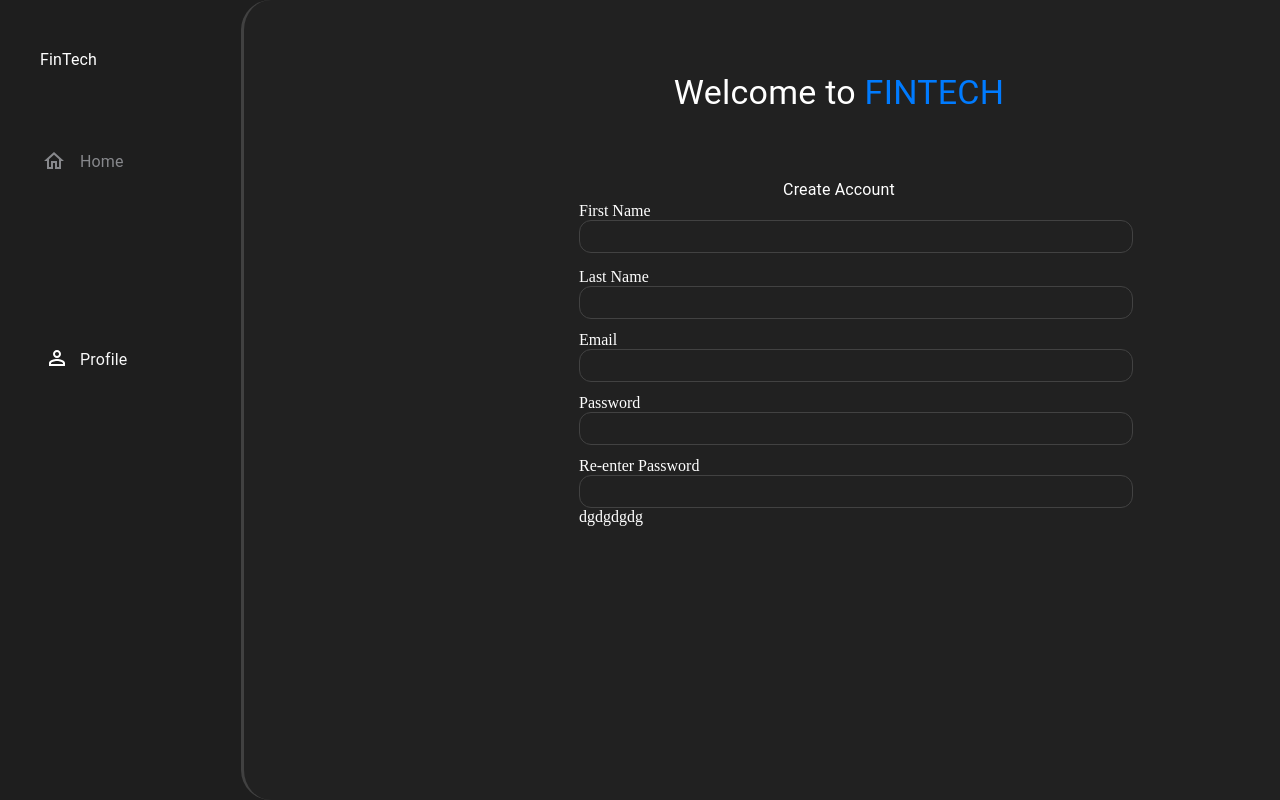
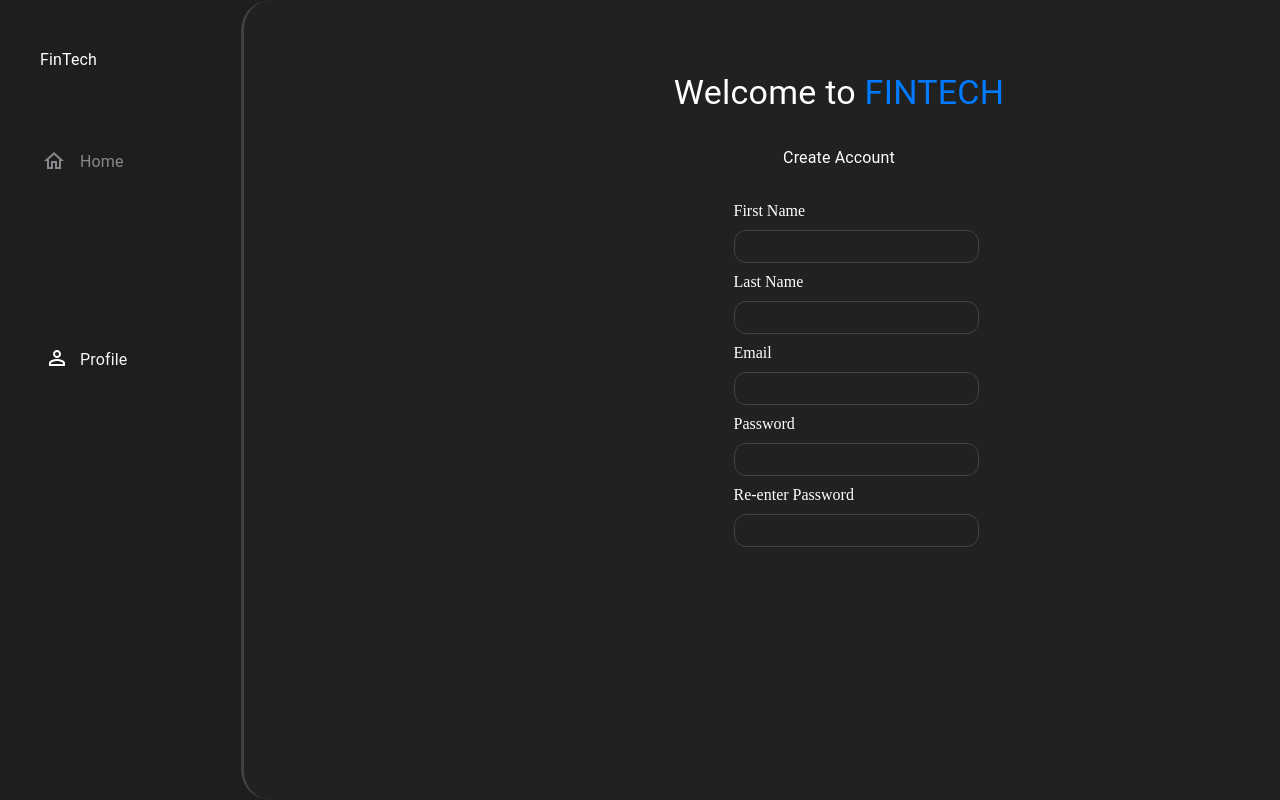
Before and after one commit to HarutyunTovmasyan19994/FinTech, a React (Create React App) app: page / in a window 1280 px wide. Shown: the top 800 px of the page. Built offline with nearby package versions, Linux system fonts and the light colour scheme.

Commit message:
registration inputs

```diff
--- a/src/Registration/registration.css
+++ b/src/Registration/registration.css
@@ -114,14 +114,14 @@ color: #ffffff;
     color: #007bff;
 }
 .createAccount{
-    margin-top: 64px!important;
+    margin-top: 32px!important;
     font-family: "inter";
     font-weight: 500;
     font-style: normal;
     font-size: 40px;
     line-height: 40px;
     color: #ffffff;
-    margin-bottom: 32px;
+    margin-bottom: 32px!important;
 }
 .form{
     width: 520px!important;
@@ -139,6 +139,5 @@ color: #ffffff;
     border-radius: 12px;
 }
 .label{
-    margin-top: 18px!important;
-    margin-bottom: 16px;
+margin:10px 0;
 }
--- a/src/Registration/registration.tsx
+++ b/src/Registration/registration.tsx
@@ -36,33 +36,38 @@ const CreactAccount:FC = () =>{
 
             <Box component="form" className='forms'>
                     <span className="form">
-                    <label className="label">First Name</label>
-                    <p>
+                    <label>First Name</label>
+                    <p className='label'>
                          <input type="text" className='input'/>
                     </p>
                     </span>
 
-                    <p className="form">
-                       <label className="label"> Last Name</label>
-                    <input type="text" className='input'/>
+                    <span className="form">
+                       <label > Last Name</label>
+                       <p className="label">
+                        <input type="text" className='input'/>
+                       </p>
+                    </span>
+                    <span className="form">
+                        <label >Email</label>
+                    <p className='label'>
+                         <input type="email" className='input'/>
+                    </p>
+                    </span>
+                    <span className="form">
+                        <label >Password</label>
+                       <p className='label'>
+                         <input type="password" className='input'/>
+                        </p>
 
-                    </p>
-                    <p className="form">
-                        <label className='label'>Email</label>
-                    <input type="email" className='input'/>
+                    </span>
+                    <span className="form">
+                       <label > Re-enter Password</label>
+                       <p className='label'>
+                        <input type="password" className="input"/>
+                       </p>
 
-                    </p>
-                    <p className="form">
-                        <label className='label'>Password</label>
-                    <input type="password" className='input'/>
-
-                    </p>
-                    <p className="form">
-                       <label className='label'> Re-enter Password</label>
-                    <input type="password" className="input"/>
-
-            dgdgdgdg
-                    </p>
+                    </span>
             </Box>
 
             </Box>
```
